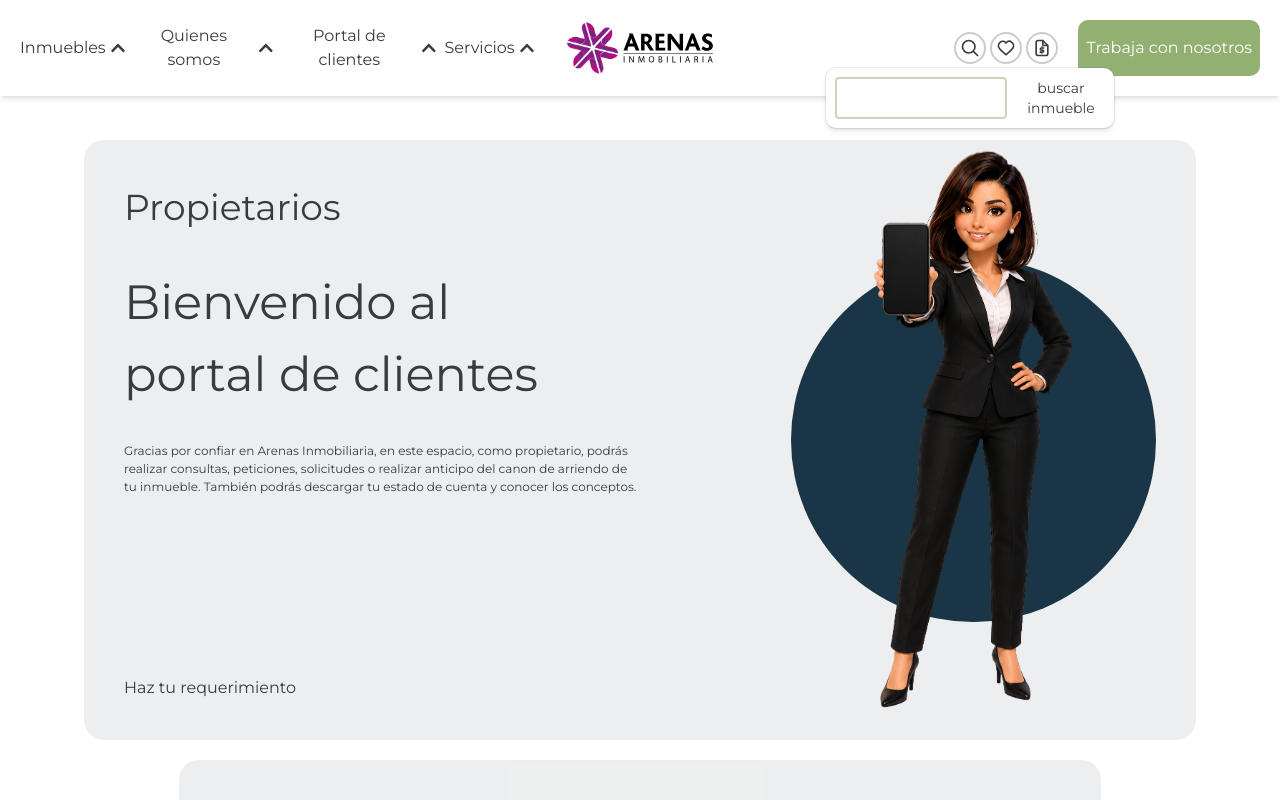
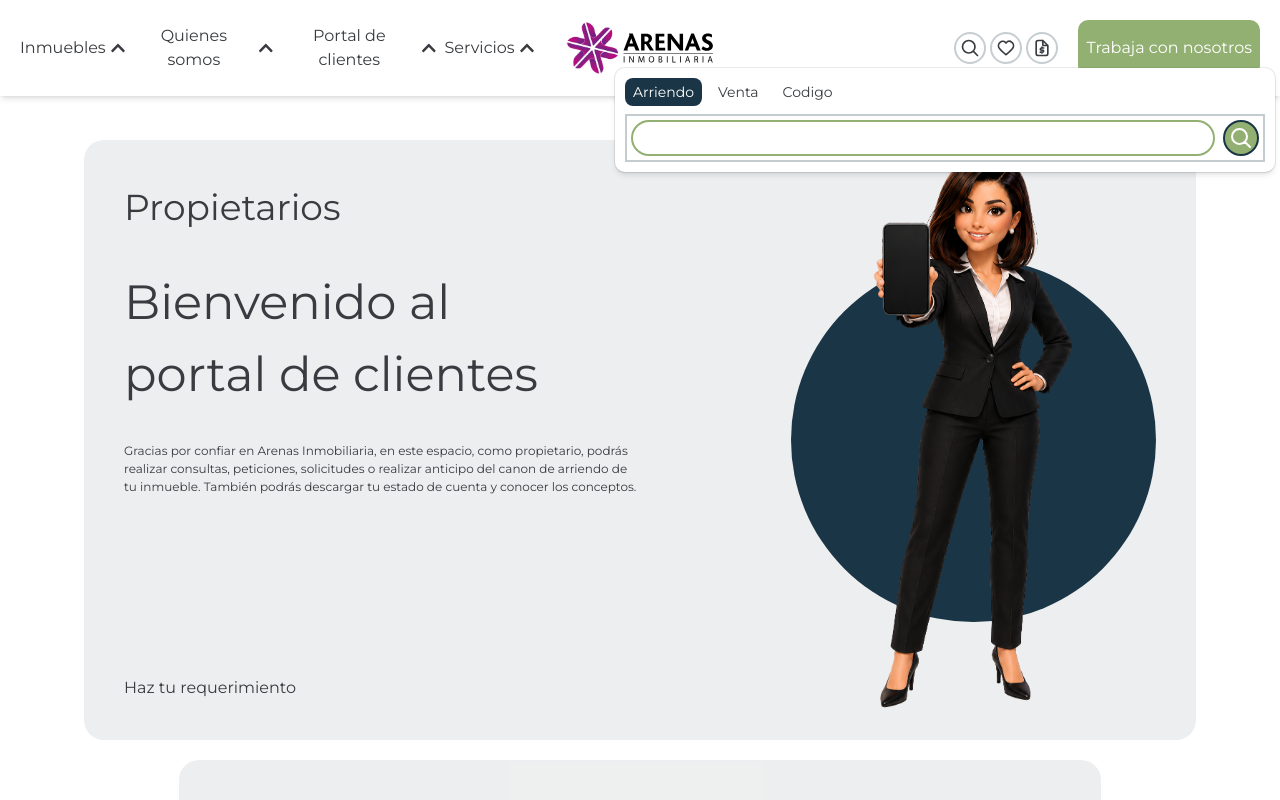
Before and after one commit to gdesarrollo-2025/Arenas-Website-v-2.0, a Next.js app: page /Propietarios in a window 1280 px wide. Both pictures are taken after a click on the button 970 px from the left and 47 px from the top of the page. Shown: the top 800 px of the page. Built offline with nearby package versions, Linux system fonts and the light colour scheme.

Commit message:
feat SearchCommand and SearchInput component, fix on Images and menu constans for less console errors

```diff
--- a/app/(search)/_sections/SearchSection.tsx
+++ b/app/(search)/_sections/SearchSection.tsx
@@ -1,4 +1,5 @@
 import { Sheet, SheetTrigger, SheetContent,  } from "@/shared/ui/sheet";
+import { FaGears } from "react-icons/fa6";
 
 type props ={
     filtersPanel: React.ReactNode,
@@ -11,7 +12,7 @@ export default function SearchSection ({filtersPanel, children}: props){
                 {filtersPanel}
             </div>
             <Sheet>
-                <SheetTrigger render={<button className="sticky top-20 lg:hidden bg-accent size-10 aspect-square"> </button>}/>
+                <SheetTrigger render={<button className="sticky flex items-center justify-center top-20 lg:hidden bg-accent size-10 aspect-square"><FaGears className="text-white size-8"/></button>}/>
                 <SheetContent side={"left"} className="px-4 py-6 overflow-y-scroll">
                     {filtersPanel}
                 </SheetContent>
--- a/app/(search)/comercio/page.tsx
+++ b/app/(search)/comercio/page.tsx
@@ -12,7 +12,7 @@ export default function Page() {
     if (!query.page) query.page = 1;
 
     return <div className="flex flex-col gap-5">
-        <HeroSection title="comercio" image="/comercial.webp" />
+        <HeroSection title="comercio" image="/Comercial.webp" />
         <SearchSection filtersPanel={<ComercialFiltersPanel query={query} />}>
             <PropertyList query={query} />
         </SearchSection>
--- a/app/(search)/propiedades/[[...slug]]/page.tsx
+++ b/app/(search)/propiedades/[[...slug]]/page.tsx
@@ -30,7 +30,7 @@ export default async function Page({ params, searchParams }: props) {
 
 
     return <div className="flex flex-col gap-5">
-        <HeroSection title="Buscador de inmuebles" image="/Hero-House.webp" />
+        <HeroSection title="Buscador de inmuebles" image="/hero-house.webp" />
         {/* SearchList */}
         <SearchSection filtersPanel={<SearchFiltersPanel query={query} />}>
             <PropertyList query={query}/>
--- a/app/(search)/vivienda/page.tsx
+++ b/app/(search)/vivienda/page.tsx
@@ -11,7 +11,7 @@ export default function Page() {
     if (!query.page) query.page = 1;
 
     return <div className="flex flex-col gap-5">
-        <HeroSection title="vivienda" image="/comercial.webp" />
+        <HeroSection title="vivienda" image="/hero-house..webp" />
         <SearchSection filtersPanel={<ViviendaFiltersPanel query={query} />}>
             <PropertyList query={query} />
         </SearchSection>
--- a/app/_sections/HeroSection.tsx
+++ b/app/_sections/HeroSection.tsx
@@ -4,6 +4,8 @@ import Search from "@/public/Search.svg";
 import phraseToQuery from "@/features/search/parsers/phraseToQuery";
 import { useState } from "react";
 import useSearch from "@/features/search/hooks/useSearch";
+import HeroSearch from "../../features/search/components/SearchComponent";
+
 
 export default function HeroSection() {
     const [phrase, setPhrase] = useState('')
@@ -21,20 +23,8 @@ export default function HeroSection() {
         </div>
         <div className="absolute flex flex-col items-center lg:items-start justify-center w-full h-full p-5  lg:p-0 bg-background/50 backdrop-blur-xs lg:bg-transparent lg:backdrop-blur-none">
             <h2 className="font-bold text-text w-fit text-center lg:text-left ">Somos un <br /> ecosistema inmobiliario</h2>
-            <div className="flex flex-col gap-2 w-full md:w-[50vw] left-0 px-4 py-2  bg-background rounded-lg shadow-md/40 z-10 ">
-                <div className="flex items-center gap-2">
-                    <button className="px-1 py-0.5 rounded-md text-text hover:underline hover:underline-offset-2 focus-within:bg-primary focus-within:text-white transition-all duration-300">Arriendo</button>
-                    <button className="px-1 py-0.5 rounded-md text-text hover:underline hover:underline-offset-2 focus-within:bg-primary focus-within:text-white transition-all duration-300">Venta</button>
-                    <button className="px-1 py-0.5 rounded-md text-text hover:underline hover:underline-offset-2 focus-within:bg-primary focus-within:text-white transition-all duration-300">Código</button>
-                </div>
-                <div className="flex flex-col lg:flex-row gap-2 justify-between items-stretch">
-                    <input value={phrase} onChange={(e) => setPhrase(e.target.value)} type="text" name="" id="" className="bg-secondary/10 w-full lg:w-9/10 py-2 px-5 rounded-full" />
-                    <button onClick={() => submit(phrase)}
-                        className="group w-full h-auto lg:w-auto lg:h-full lg:aspect-square p-2 bg-accent active:bg-primary border-2 text-white rounded-md lg:rounded-full transition-all duration-300">
-                        <Search className="h-auto aspect-square hidden lg:block" />
-                        <p className="block lg:hidden font-semibold">Buscar</p>
-                    </button>
-                </div>
+            <div className="w-fit left-0 mx-1 px-4 py-2 bg-background rounded-lg  shadow-md/40 z-10">
+                <HeroSearch/>
             </div>
         </div>
     </section>
--- /dev/null
+++ b/features/search/components/SearchComponent.tsx
@@ -0,0 +1,45 @@
+'use client'
+
+import useSearch from "@/features/search/hooks/useSearch";
+import Search from "@/public/Search.svg";
+
+import { useState } from "react";
+
+
+import phraseToQuery from "@/features/search/parsers/phraseToQuery";
+
+const buttons = ["Arriendo", "Venta", "Codigo"]
+export default function SearchComponent() {
+
+    const [phrase, setPhrase] = useState('');
+
+    const [typeSearch, settypeSearch] = useState("Arriendo");
+
+    const { search } = useSearch();
+
+    const submit = async () => {
+        if (typeSearch == "Codigo") {
+            console.log("es busqueda por codigo")
+        } else {
+            const query = phraseToQuery(phrase)
+            query.biz = typeSearch == "Arriendo" ? "1" : "2"
+            await search(query)
+        }
+    }
+    return <div className="flex flex-col gap-2 w-full md:w-[50vw]  ">
+        <div className="flex items-center gap-2">
+            {buttons.map((b, idx) => (
+                <button key={idx} type="button" onClick={() => settypeSearch(b)}
+                    className={`px-2 py-1 rounded-md text-text ${typeSearch == b ? "bg-primary text-white" : "hover:underline hover:underline-offset-2"} transition-all duration-300`}>{b}</button>
+            ))}
+        </div>
+        <div className="flex flex-col lg:flex-row gap-2 justify-between items-stretch h-full lg:h-12 border-2 p-1 ">
+            <input value={phrase} onChange={(e) => setPhrase(e.target.value)} type="text" name="searchInput" id="searchInput"
+                className="grow h-auto px-4 py-2  border-2 border-accent rounded-[20px] "></input>
+            <button onClick={submit} className=" h-10 lg:h-full aspect-square p-1 rounded-[20px] border-2 border-primary text-white bg-accent active:brightness-110 transition-all duration-300">
+                <Search className="h-auto aspect-square hidden lg:block" />
+                <p className="block lg:hidden font-semibold">Buscar</p>
+            </button>
+        </div>
+    </div>
+}
--- a/features/search/parsers/phraseToQuery.ts
+++ b/features/search/parsers/phraseToQuery.ts
@@ -98,6 +98,7 @@ function extractNumericFilters(text:string):SearchPropertyQuery {
 
     const priceMin = text.match(/(desde|minimo|m[ií]n)\s+(\d+)\s*(millones?|m\b)/i);
     const priceMax = text.match(/(maximo|m[aá]x|hasta)\s+(\d+)\s*(millones?|m\b)/i);
+
     if (priceMin) filters.minPrice = parseInt(priceMin[2]) * 1_000_000;
     if (priceMax) filters.maxPrice = parseInt(priceMax[2]) * 1_000_000;
 
--- a/shared/components/searchCommand.tsx
+++ b/shared/components/searchCommand.tsx
@@ -1,13 +1,11 @@
+import SearchComponent from "@/features/search/components/SearchComponent";
 import { Popover, PopoverContent, PopoverTrigger } from "../ui/popover"
 import Search from "@/public/Search.svg";
 export default function SearchCommand() {
     return <Popover>
         <PopoverTrigger render={<button className="rounded-full border-2 aspect-square h-8 p-1"><Search className="stroke-text h-auto" /></button>} />
-        <PopoverContent >
-            <div className="flex gap-3">
-                <input type="text" name="" id="" />
-                <button>buscar inmueble</button>
-            </div>
+        <PopoverContent className="w-full">
+            <SearchComponent/>
         </PopoverContent>
     </Popover>
 }
--- a/shared/constants/menu.constants.ts
+++ b/shared/constants/menu.constants.ts
@@ -12,9 +12,9 @@ export const menu: MenuItem[] = [
     {
         name: "Quienes somos",
         pages: [
-            { name: "Sobre Nosotros", link: "/about-us" },
-            { name: "Nuestros asesores", link: "/brokers" },
-            { name: "Contactanos", link: "/contact-us" }
+            { name: "Sobre Nosotros", link: "/" },
+            { name: "Nuestros asesores", link: "/" },
+            { name: "Contactanos", link: "/" }
         ]
     },
     {
@@ -28,8 +28,8 @@ export const menu: MenuItem[] = [
     {
         name: "Servicios",
         pages: [
-            { name: "Arriendo y Venta", link: "/Arriendo-y-Venta" },
-            { name: "Partner comercializador", link: "/projects-and-companies" },
+            { name: "Arriendo y Venta", link: "/" },
+            { name: "Partner comercializador", link: "/" },
             { name: "Marketing Inmobiliario", link: "#" },
             { name: "Perfilador de credito", link: "#" }
         ]
```
Also changed, not shown: features/properties/services/properties.service.ts (+6 -9 lines), shared/layout/header/HeaderMobile.tsx (+5 -5 lines).
